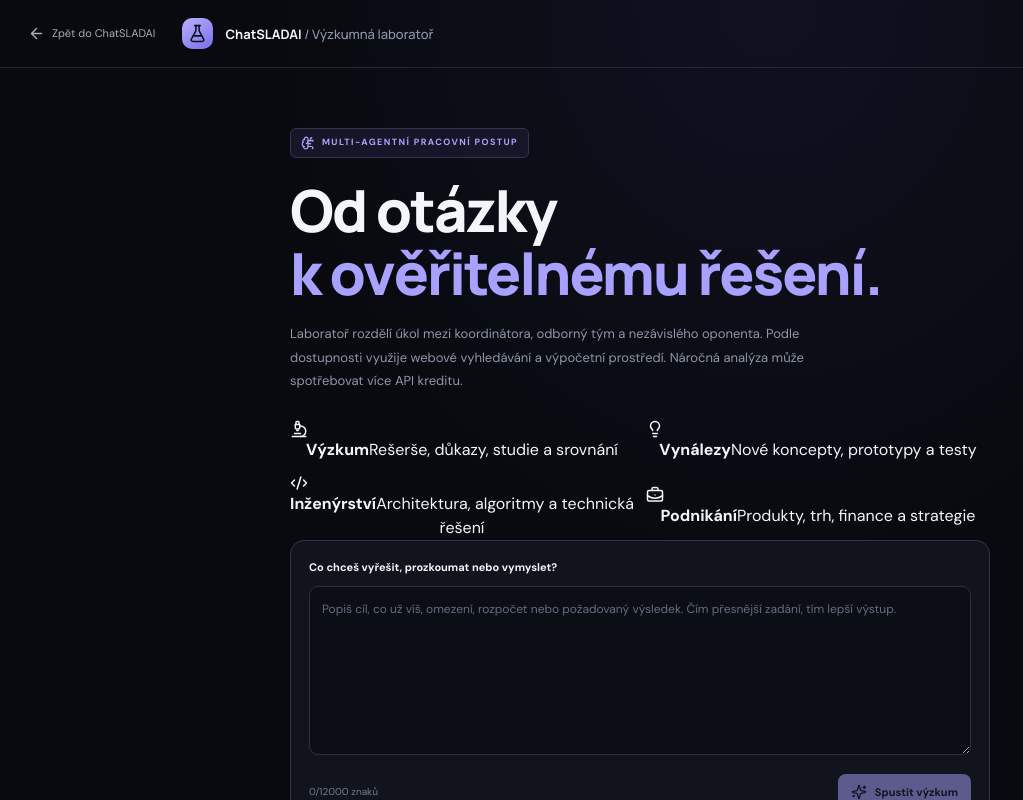
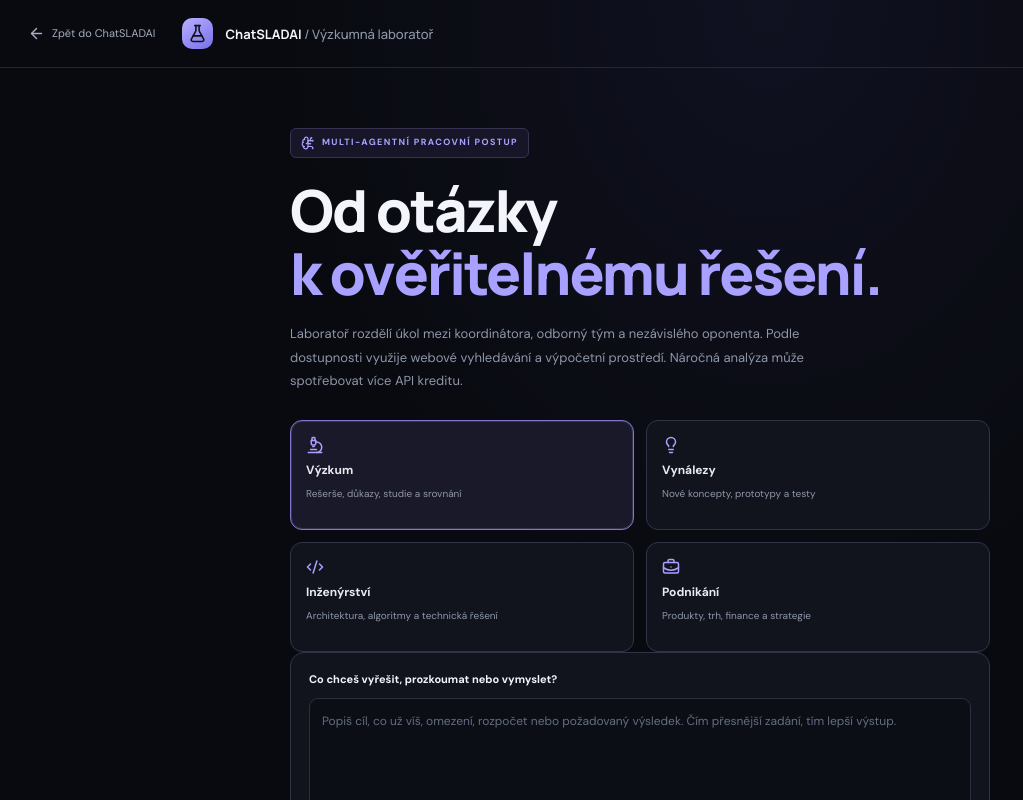
Before and after one commit to martinslad10/astra-ai, a Next.js app: page /lab in a window 1280 px wide. Shown: the top 800 px of the page, without its empty margins (0-1023 px from the left). Built offline with nearby package versions, Linux system fonts and the light colour scheme; no server answers.

Commit message:
Polish ChatSLADAI lab styling and memory branding

```diff
--- a/src/app/globals.css
+++ b/src/app/globals.css
@@ -67,3 +67,6 @@
 
 .deep-mode-toggle{display:inline-flex;align-items:center;gap:6px;white-space:nowrap;color:#c8c4f4!important;cursor:pointer}.deep-mode-toggle input{accent-color:#8c7cf0;width:13px;height:13px;margin:0}.deep-mode-toggle span{color:#8b91a3;font-size:11px}
 @media(max-width:600px){.composer-tools{flex-wrap:wrap;gap:8px}.composer-note{font-size:9px}}
+
+/* Research lab */
+.marketing-select-grid>button.document-mode{display:flex;flex-direction:column;align-items:flex-start;gap:7px;text-align:left;min-height:110px;padding:15px;border:1px solid #303447;border-radius:12px;background:#11141d;color:#e9eaf2}.marketing-select-grid>button.document-mode strong{font-size:12px}.marketing-select-grid>button.document-mode span{font-size:10px;line-height:1.5;color:#8e96a9}.marketing-select-grid>button.document-mode svg{color:#aaa1ff}.marketing-select-grid>button.document-mode.active{border-color:#8178ce;background:#1a1929;box-shadow:inset 0 0 0 1px #8178ce40}.lab-workflow{display:flex;flex-wrap:wrap;gap:8px;padding:12px 14px;border-bottom:1px solid var(--line)}.lab-workflow span{font-size:10px;color:#b8b4e6;background:#1b1a2b;border:1px solid #34314e;border-radius:20px;padding:6px 9px}.lab-report{padding:18px;color:#c2c7d5;font-size:12px;line-height:1.85;white-space:pre-wrap;overflow-wrap:anywhere}.image-result-footer button{display:flex;align-items:center;gap:7px;border:1px solid #37364e;border-radius:7px;background:#191a29;color:#d0ccff;padding:8px 10px;font-size:10px}
```
